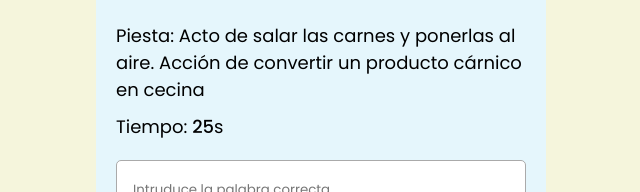
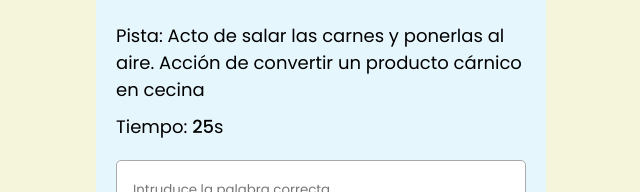
Before and after one commit to joseferal/guessing-game, a plain HTML site: page index.html in a window 1280 px wide. Shown: the part 311-503 px from the top of the page, 319-959 px from the left. Drawn offline with Linux system fonts and the light colour scheme.

Commit message:
Update index.html

```diff
--- a/index.html
+++ b/index.html
@@ -17,7 +17,7 @@
 			<div class="content">
 				<p class="word">Palabra</p>
 				<div class="details">
-					<p class="hint">Piesta: <span></span></p>
+					<p class="hint">Pista: <span></span></p>
 					<p class="time">Tiempo: <span><b>30</b>s</span></p>
 				</div>
 				<input type="text" placeholder="Intruduce la palabra correcta">
```
